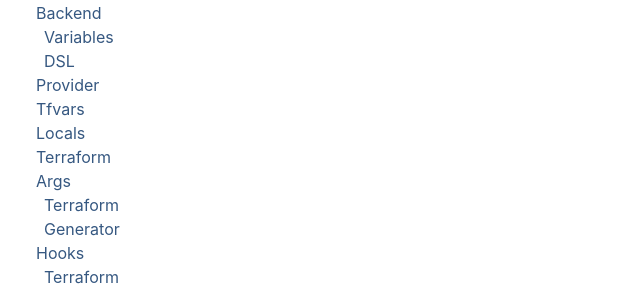
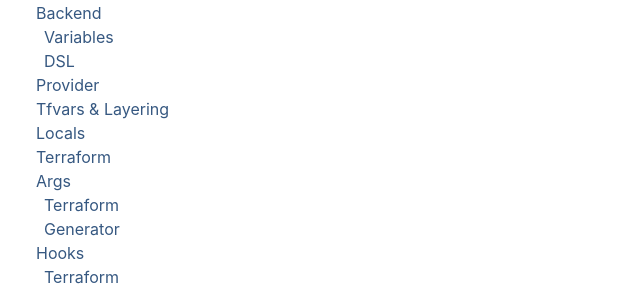
Before and after one commit to boltops-tools/terraspace-docs, a Jekyll site: the page built from docs.md, in a window 1280 px wide and 900 px high, scrolled down 1431 px. Shown: the part 161-453 px from the top of the window, without its empty margins (0-640 px from the left). Built offline with Jekyll 4.4.1, drawn with Linux system fonts in a browser that asks for light colours; a script that is not in the unit is left out.

Commit message:
update docs

```diff
--- a/_includes/sidebar.html
+++ b/_includes/sidebar.html
@@ -105,7 +105,7 @@
             </ul>
           </li>
           <li><a href="{% link _docs/config/provider.md %}">Provider</a></li>
-          <li><a href="{% link _docs/config/tfvars.md %}">Tfvars</a></li>
+          <li><a href="{% link _docs/config/tfvars.md %}">Tfvars & Layering</a></li>
           <li><a href="{% link _docs/config/locals.md %}">Locals</a></li>
           <li><a href="{% link _docs/config/terraform.md %}">Terraform</a></li>
           <li><a href="{% link _docs/config/args.md %}">Args</a>
```
